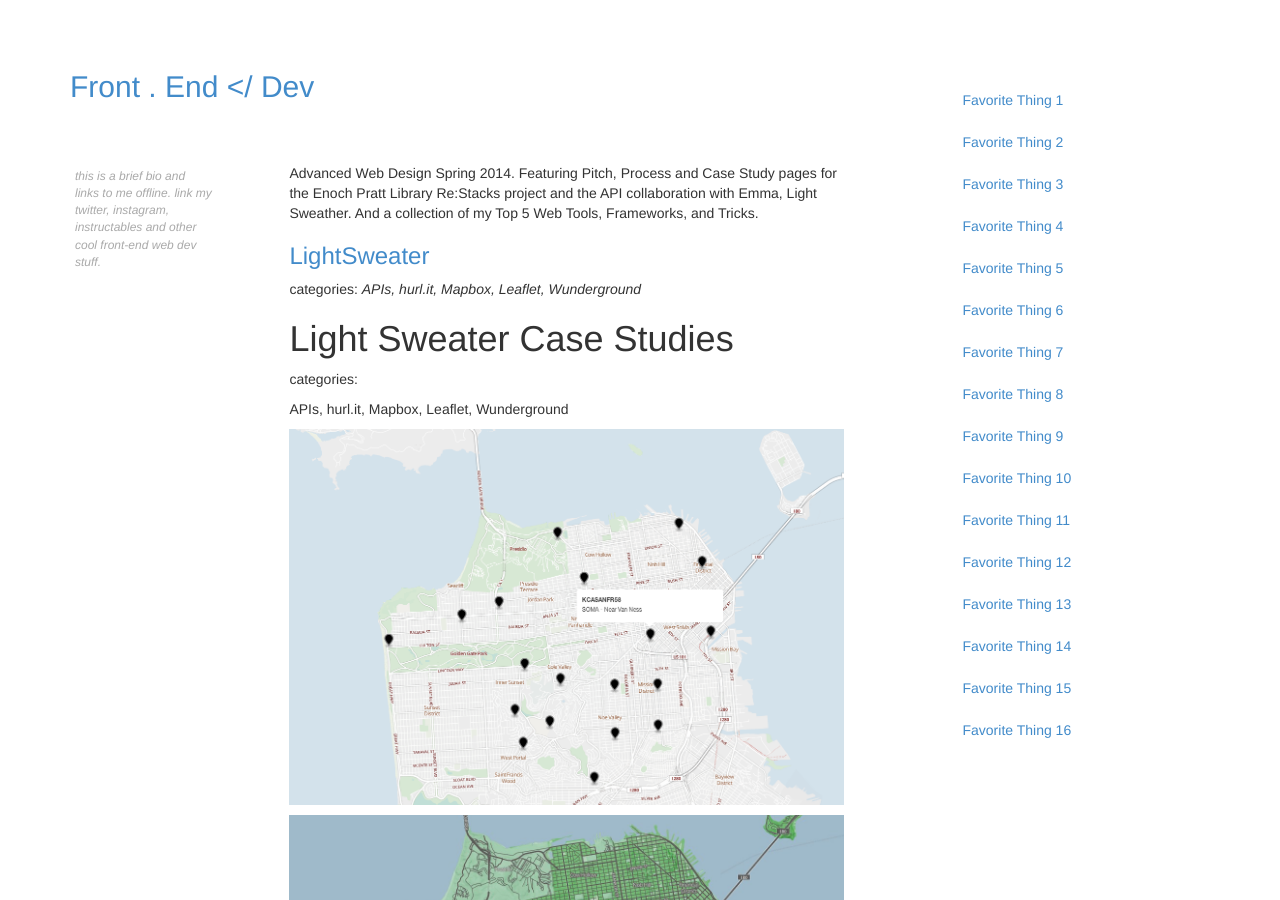
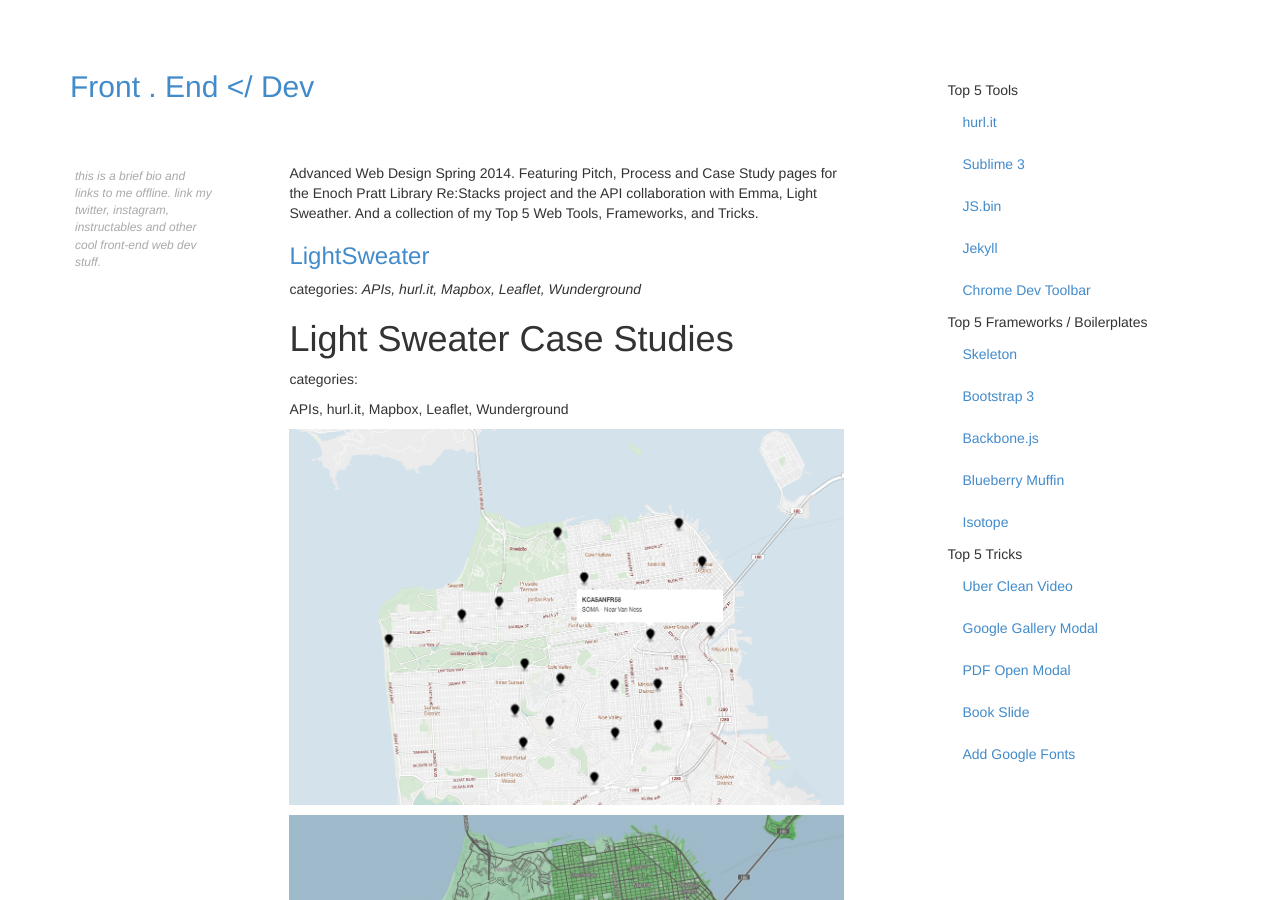
Before and after one commit to amyleew/front-end-dev-lab, a Jekyll site: the page built from index.html, in a window 1280 px wide and 900 px high. Built offline with Jekyll 4.4.1, drawn with Linux system fonts in a browser that asks for light colours; nearby versions of some CDN libraries.

Commit message:
changes to 15 favorite things list

```diff
--- a/_layouts/default.html
+++ b/_layouts/default.html
@@ -73,22 +73,24 @@
         <div class="col-md-3" id="leftCol">
 
                 <ul class="nav nav-stacked" id="sidebar">
-                  <li><a href="#sec1">Favorite Thing 1</a></li>
-                  <li><a href="#sec2">Favorite Thing 2</a></li>
-                  <li><a href="#sec3">Favorite Thing 3</a></li>
-                  <li><a href="#sec4">Favorite Thing 4</a></li>
-                  <li><a href="#sec5">Favorite Thing 5</a></li>
-                  <li><a href="#sec6">Favorite Thing 6</a></li>
-                  <li><a href="#sec7">Favorite Thing 7</a></li>
-                  <li><a href="#sec8">Favorite Thing 8</a></li>
-                  <li><a href="#sec9">Favorite Thing 9</a></li>
-                  <li><a href="#sec10">Favorite Thing 10</a></li>
-                  <li><a href="#sec11">Favorite Thing 11</a></li>
-                  <li><a href="#sec12">Favorite Thing 12</a></li>
-                  <li><a href="#sec13">Favorite Thing 13</a></li>
-                  <li><a href="#sec14">Favorite Thing 14</a></li>
-                  <li><a href="#sec15">Favorite Thing 15</a></li>
-                  <li><a href="#sec16">Favorite Thing 16</a></li>
+                  <li>Top 5 Tools</li>
+                  <li><a href="#">hurl.it</a></li>
+                  <li><a href="#">Sublime 3</a></li>
+                  <li><a href="#">JS.bin</a></li>
+                  <li><a href="#">Jekyll</a></li>
+                  <li><a href="#">Chrome Dev Toolbar</a></li>
+                  <li>Top 5 Frameworks / Boilerplates</li>
+                  <li><a href="#">Skeleton</a></li>
+                  <li><a href="#">Bootstrap 3</a></li>
+                  <li><a href="#">Backbone.js</a></li>
+                  <li><a href="#">Blueberry Muffin</a></li>
+                  <li><a href="#">Isotope</a></li>
+                  <li>Top 5 Tricks</li>
+                  <li><a href="#">Uber Clean Video</a></li>
+                  <li><a href="#">Google Gallery Modal</a></li>
+                  <li><a href="#">PDF Open Modal</a></li>
+                  <li><a href="#">Book Slide</a></li>
+                  <li><a href="#">Add Google Fonts</a></li>
                 </ul>
 
           </div>
--- a/index.html
+++ b/index.html
@@ -20,5 +20,6 @@ title: Portfolio Page
     {{ content }}
     <img src="{{ post.image1 }}" />
     {% endif %}
+
  {% endif %}
 {% endfor %}
```
